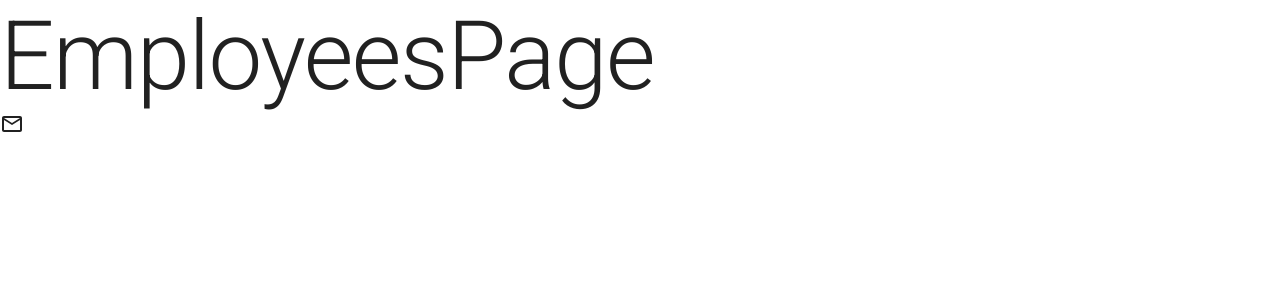
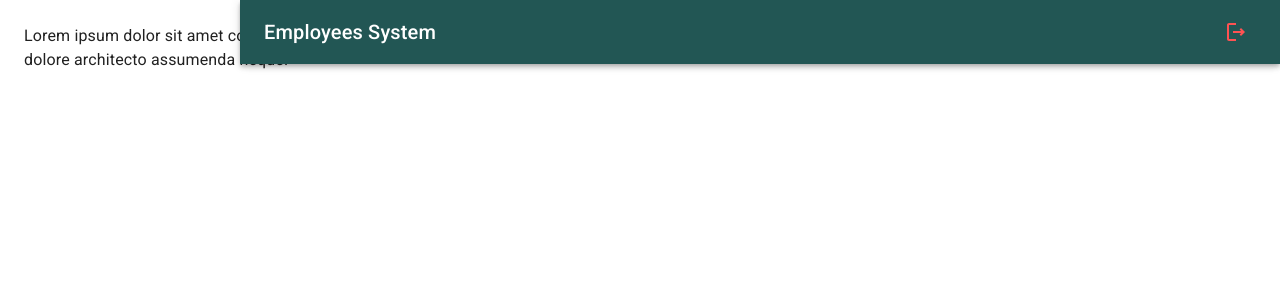
Before and after one commit to olmeiro/capstone_project_tgl, a React (Vite) app in the folder front/: page / in a window 1280 px wide. Shown: the top 300 px of the page. Built offline with nearby package versions, Linux system fonts and the light colour scheme.

Commit message:
NavBar Component

```diff
--- /dev/null
+++ b/front/src/employees/components/NavBar.jsx
@@ -0,0 +1,31 @@
+import { LogoutOutlined ,MenuOutlined } from "@mui/icons-material"
+import { AppBar, Grid, IconButton, Toolbar, Typography } from "@mui/material"
+import React from "react"
+
+export const NavBar = ({ drawerWidth = 240 }) => {
+  return (
+    <AppBar
+      position='fixed'
+      sx={{
+        width: { sm: `calc(100% - ${ drawerWidth }px)` },
+        ml: { sm: `${drawerWidth}px` },
+      }}
+    >
+      <Toolbar>
+        <IconButton
+          color='inherit'
+          edge='start'
+          sx={{ mr: 2, display:{ sm: 'none' } }}
+        >
+          <MenuOutlined />
+        </IconButton>
+        <Grid container direction='row' justifyContent='space-between' alignItems='center'>
+          <Typography variant='h6' nopWrap component='dvi' >Employees System</Typography>
+          <IconButton color='error' >
+            <LogoutOutlined />
+          </IconButton>
+        </Grid>
+      </Toolbar>
+    </AppBar>
+  )
+}
--- /dev/null
+++ b/front/src/employees/components/index.js
@@ -0,0 +1 @@
+export * from './NavBar'
--- a/front/src/employees/layout/EmployeeLayout.jsx
+++ b/front/src/employees/layout/EmployeeLayout.jsx
@@ -1,16 +1,19 @@
-import { Box } from '@mui/system'
-import React from 'react'
+import React from "react"
+import { Box } from "@mui/system"
+
+import { NavBar } from "../components"
+
+const drawerWidth = 240
 
 export const EmployeeLayout = ({ children }) => {
   return (
-    <Box sx={{ display: 'flex'}}>
-      {/* Navbar */}
-      {/* Sidebar */}
+    <Box sx={{ display: "flex" }}>
+      <NavBar drawerWidth={drawerWidth} />
 
-      <Box component='main' sx={{ flexGrow: 1, p: 3 }}>
+      <Box component="main" sx={{ flexGrow: 1, p: 3 }}>
         {/* Toolbar */}
+        {children}
       </Box>
-      { children }
     </Box>
   )
 }
--- a/front/src/employees/pages/EmployeesPage.jsx
+++ b/front/src/employees/pages/EmployeesPage.jsx
@@ -1,13 +1,15 @@
-import { MailOutline } from "@mui/icons-material"
 import { Typography } from "@mui/material"
 import React from "react"
+import { EmployeeLayout } from "../layout/EmployeeLayout"
 
 export const EmployeesPage = () => {
   return (
-    <>
-    <Typography variant="h1">EmployeesPage</Typography>
-    <MailOutline />
-    </>
+    <EmployeeLayout>
+      <Typography>Lorem ipsum dolor sit amet consectetur adipisicing elit. Enim non maiores tempora, ea illo quae iusto assumenda atque reprehenderit, est vel ipsum! Illo eius minus animi dolore architecto assumenda neque.</Typography>
+
+      {/* NothingSelected */}
+      {/* ListEmployees */}
+    </EmployeeLayout>
   )
 
 }
```
